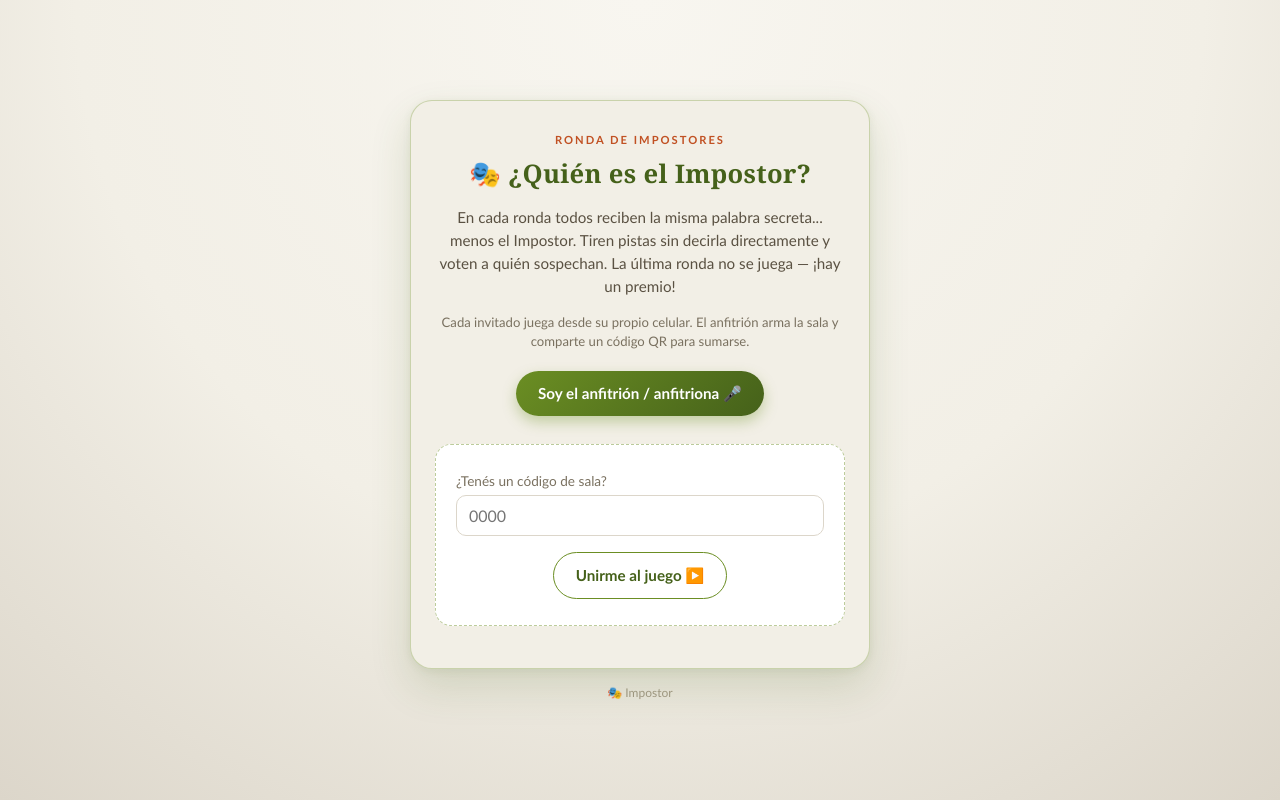
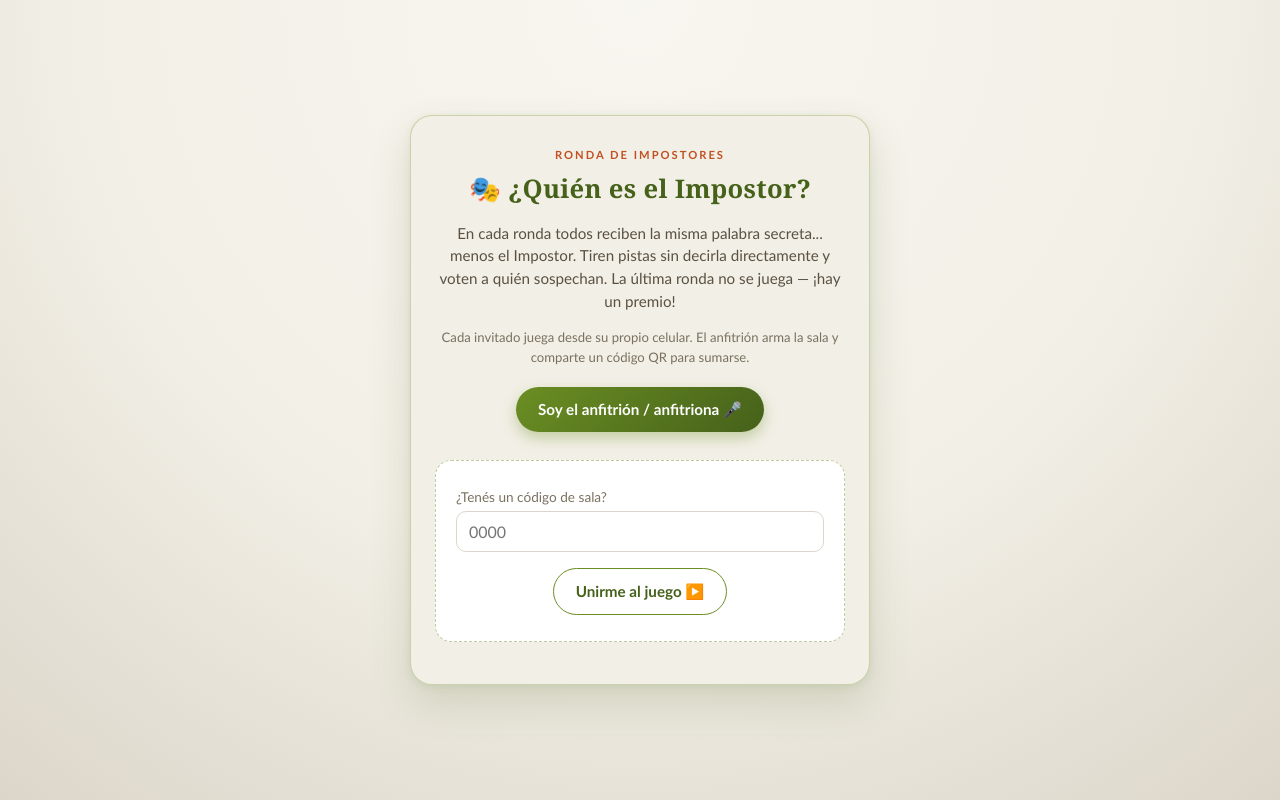
Before and after one commit to brunojpieruzzi/elImpostor, a Next.js app: page / in a window 1280 px wide. Built offline with nearby package versions, Linux system fonts and the light colour scheme.

Commit message:
Remove footer that forced unnecessary page scroll
Co-Authored-By: Claude Sonnet 5 <noreply@anthropic.com>

```diff
--- a/app/layout.js
+++ b/app/layout.js
@@ -16,7 +16,6 @@ export default function RootLayout({ children }) {
       <body>
         <div id="confetti-layer" />
         <div className="app">{children}</div>
-        <footer className="site-footer">🎭 Impostor</footer>
       </body>
     </html>
   );
```
